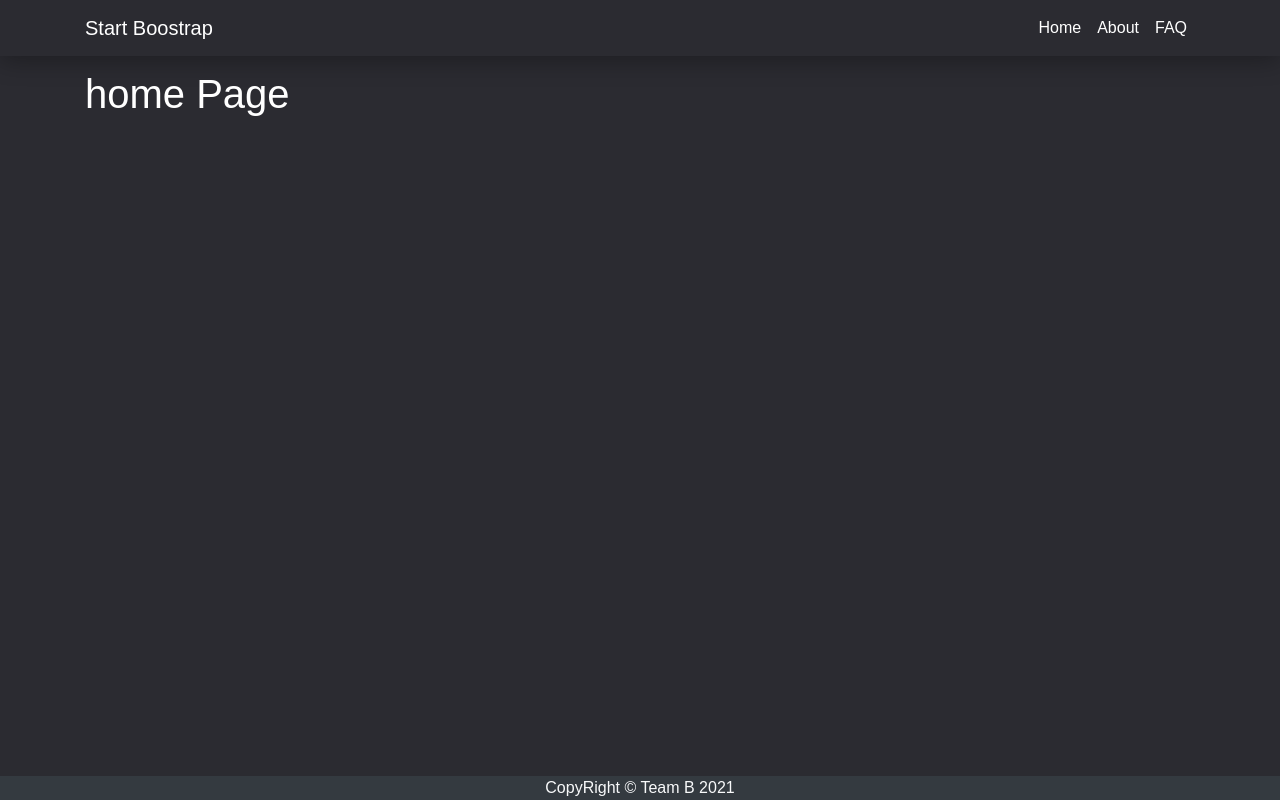
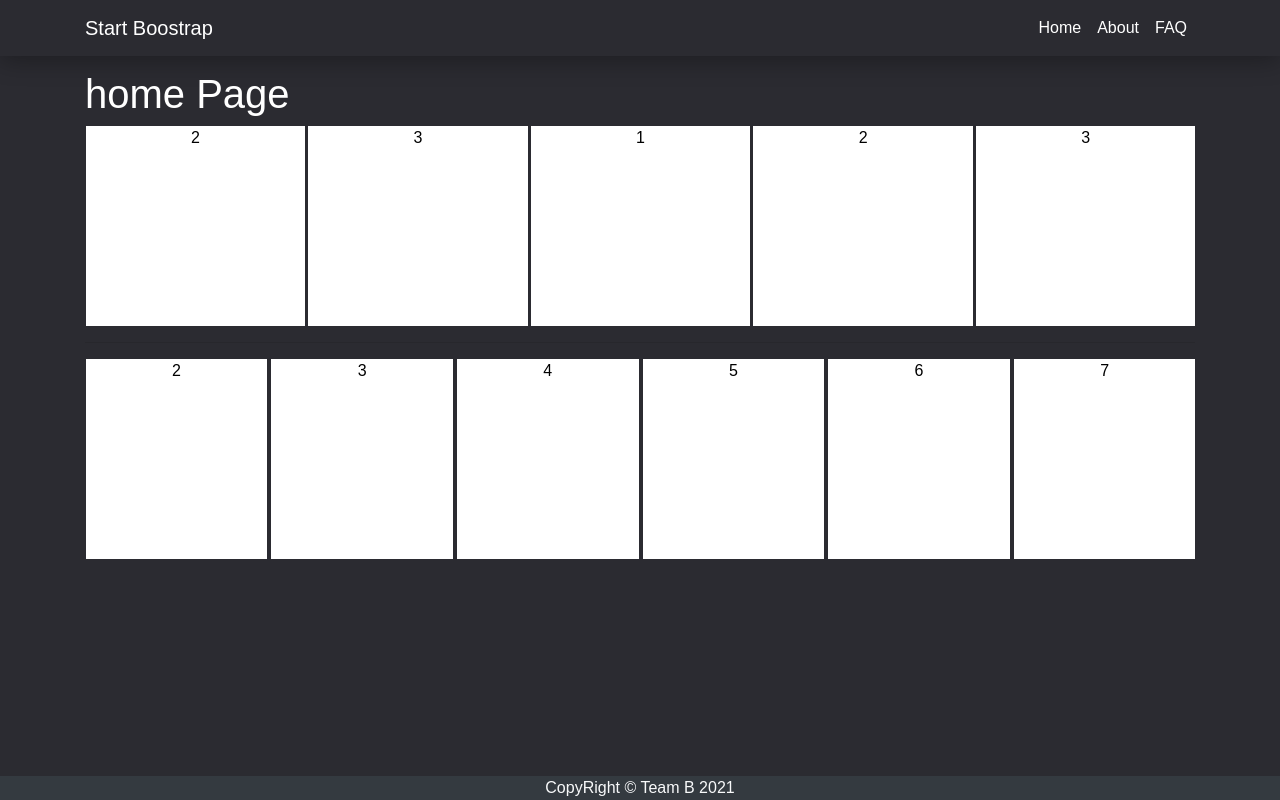
Before and after one commit to MarioG108/MovieApp, a React (Create React App) app: page / in a window 1280 px wide. Built offline with nearby package versions, Linux system fonts and the light colour scheme.

Commit message:
Carousel agregado, listo para agregar los fetch

```diff
--- /dev/null
+++ b/src/Components/carousel.jsx
@@ -0,0 +1,29 @@
+import React from 'react'
+import OwlCarousel from 'react-owl-carousel';
+import 'owl.carousel/dist/assets/owl.carousel.css';
+import 'owl.carousel/dist/assets/owl.theme.default.css';
+function Carousel(props) {
+    const { items, margin, smartSpeed, autoplayTimeout } = props;
+
+    return (
+        <>
+            <OwlCarousel
+                className='owl-theme'
+                loop
+                items={(items === "" ? 4 : parseInt(items))}
+                 dots={false}
+                margin={(margin === "" ? 5 : parseInt(margin))}
+                autoplay={true}
+                smartSpeed={smartSpeed}
+                autoplayTimeout={autoplayTimeout}
+                pullDrag={1000}
+                autoplayHoverPause={true}
+                >
+                {props.children}
+            </OwlCarousel>
+            {console.log(typeof (margin))}
+        </>
+    )
+}
+
+export default Carousel;
--- a/src/Components/home.jsx
+++ b/src/Components/home.jsx
@@ -1,8 +1,41 @@
 import React from 'react'
+import Carousel from './carousel.jsx'
 
-function Home(){
-
-    return (<h1>home Page</h1>)
+function Home() {
+    const style = {
+        backgroundColor: '#fff',
+        with: '40px',
+        height: '25vh',
+        color: 'black',
+        positionX: '50%'
+    }
+    return (<div>
+        <h1>home Page</h1>
+        <Carousel
+            items="5"
+            margin="3"
+            smartSpeed="2000"
+            autoplayTimeout="3500">
+            <div style={style} className="text-center"><span>1</span></div>
+            <div style={style} className="text-center"><span>2</span></div>
+            <div style={style} className="text-center"><span>3</span></div>
+        </Carousel>
+        <hr></hr>
+        <Carousel
+            items="6"
+            margin="4"
+            smartSpeed="2000"
+            autoplayTimeout="3500">
+            <div style={style} className="text-center"><span>1</span></div>
+            <div style={style} className="text-center"><span>2</span></div>
+            <div style={style} className="text-center"><span>3</span></div>
+            <div style={style} className="text-center"><span>4</span></div>
+            <div style={style} className="text-center"><span>5</span></div>
+            <div style={style} className="text-center"><span>6</span></div>
+            <div style={style} className="text-center"><span>7</span></div>
+        </Carousel>
+        </div>
+    )
 }
 
 export default Home;
```
Also changed, not shown: src/Components/navbar.jsx (added, +45 -0 lines).
